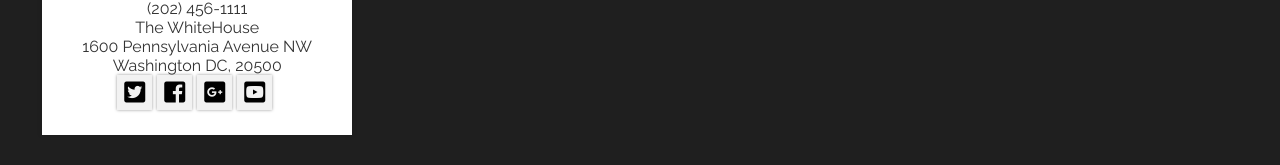
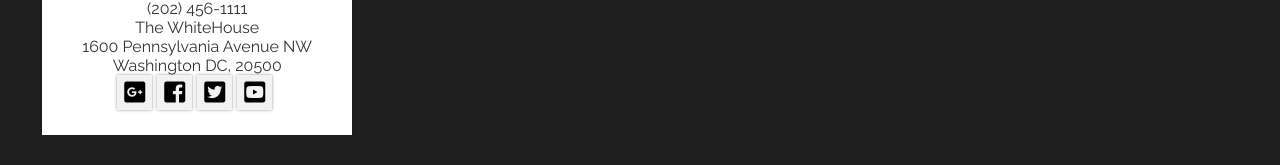
Before and after one commit to luiscarlin/representatives, a React app: page / in a window 1280 px wide. Shown: the part 437-602 px from the top of the page. Built offline with nearby package versions, Linux system fonts and the light colour scheme.

Commit message:
spike social media

```diff
--- a/src/components/presenters/generic/card.js
+++ b/src/components/presenters/generic/card.js
@@ -4,6 +4,31 @@ import './card.scss'
 export default ({ person }) => {
   const { address } = person
   const cityStateZip = `${address.city} ${address.state}, ${address.zip}`
+  const socialMedia = person.socialMedia
+
+  const buildSocialMedia = (socialMediaList) => {
+    return socialMediaList.map(socialMedia => {
+      if (socialMedia.site === 'GooglePlus') {
+        const hrefValue = `https://plus.google.com/${socialMedia.handle}`
+        return <a href={hrefValue}><i className='fab fa-google-plus-square'/></a>
+      }
+      else if (socialMedia.site === 'Twitter') {
+        const hrefValue = `https://twitter.com/${socialMedia.handle}`
+        return <a href={hrefValue}><i className='fab fa-twitter-square'/></a>
+      }
+      else if (socialMedia.site === 'Facebook') {
+        const hrefValue = `https://facebook.com/${socialMedia.handle}`
+        return <a href={hrefValue}><i className='fab fa-facebook-square'/></a>
+      }
+      else if (socialMedia.site === 'YouTube') {
+        const hrefValue = `https://youtube.com/${socialMedia.handle}`
+        return <a href={hrefValue}><i className='fab fa-youtube-square'/></a>
+      }
+      else {
+        console.log('Social media', socialMedia.name, 'not recognized')
+      }
+    })
+  }
 
   return (
     <figure className='card'>
@@ -22,10 +47,7 @@ export default ({ person }) => {
           <div className='address-city-state-zip'>{cityStateZip}</div>
         </div>
         <div className='social-media'>
-          <i className="fab fa-twitter-square"></i>
-          <i className="fab fa-facebook-square"></i>
-          <i className="fab fa-google-plus-square"></i>
-          <i className="fab fa-youtube-square"></i>
+          { buildSocialMedia(socialMedia) }
         </div>
       </figcaption>
     </figure>
--- a/src/components/presenters/representatives-section.js
+++ b/src/components/presenters/representatives-section.js
@@ -20,7 +20,25 @@ const oneRep = () => {
       city: 'Washington',
       state:'DC',
       zip: '20500'
-    }
+    },
+    socialMedia: [
+      {
+        site: 'GooglePlus',
+        handle: '+whitehouse'
+      },
+      {
+        site: 'Facebook',
+        handle: 'whitehouse'
+      },
+      {
+        site: 'Twitter',
+        handle: 'potus'
+      },
+      {
+        site: 'YouTube',
+        handle: 'whitehouse'
+      }
+    ]
   }
   return <Card person={rep} />
 }
```
